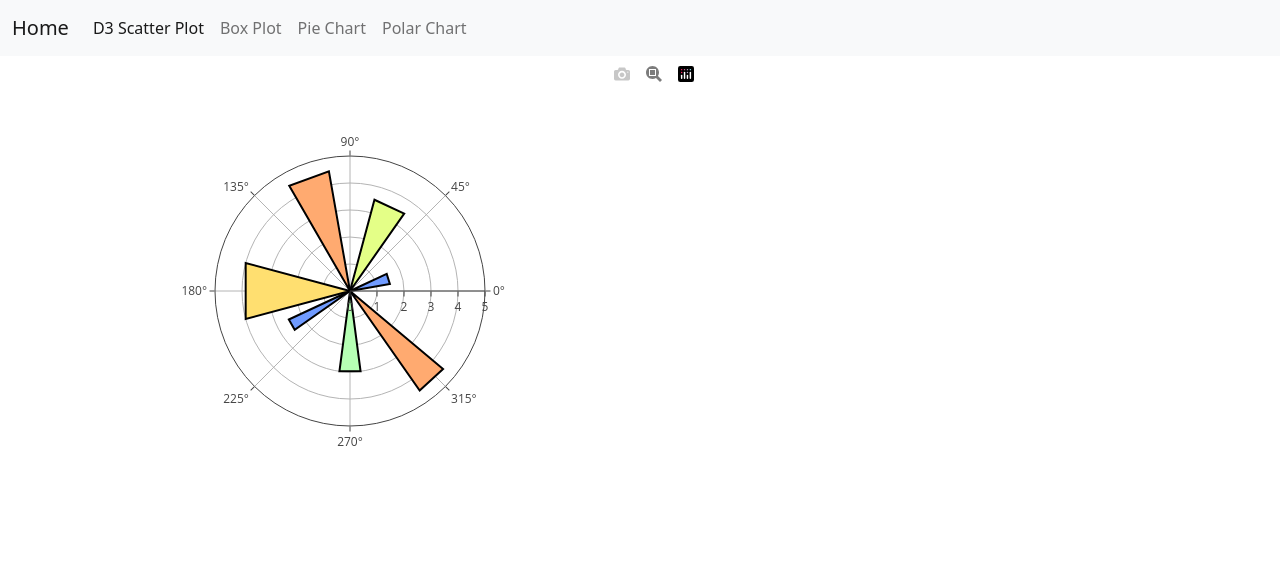
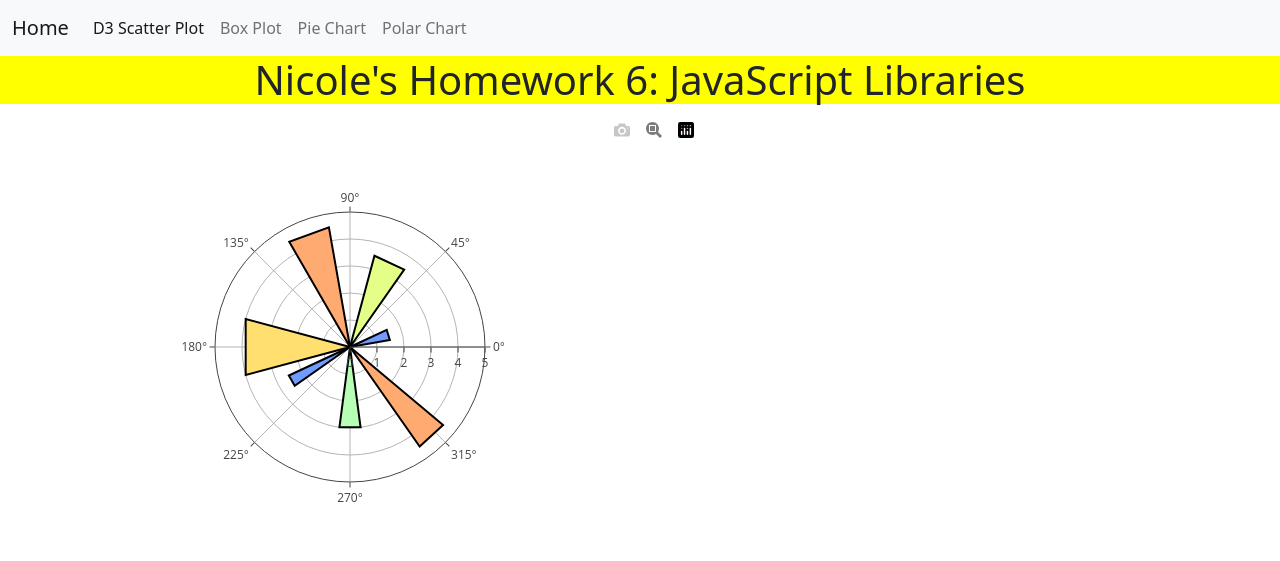
Before and after one commit to NicoleGoral/Hwk6, a PHP site: page /four.php in a window 1280 px wide. Shown: the top 561 px of the page. Run offline with PHP 8.4, Linux system fonts and the light colour scheme; some libraries are stand-ins or nearby versions.

Commit message:
Update four.php

```diff
--- a/four.php
+++ b/four.php
@@ -1,6 +1,9 @@
 <?php require_once("header.php"); ?>
 <!DOCTYPE html>
 <html>
+
+<h1 style="background-color:yellow; text-align:center;">Nicole's Homework 6: JavaScript Libraries</h1>
+
 <script src="https://cdn.plot.ly/plotly-latest.min.js"></script>
 
 <body>
```
